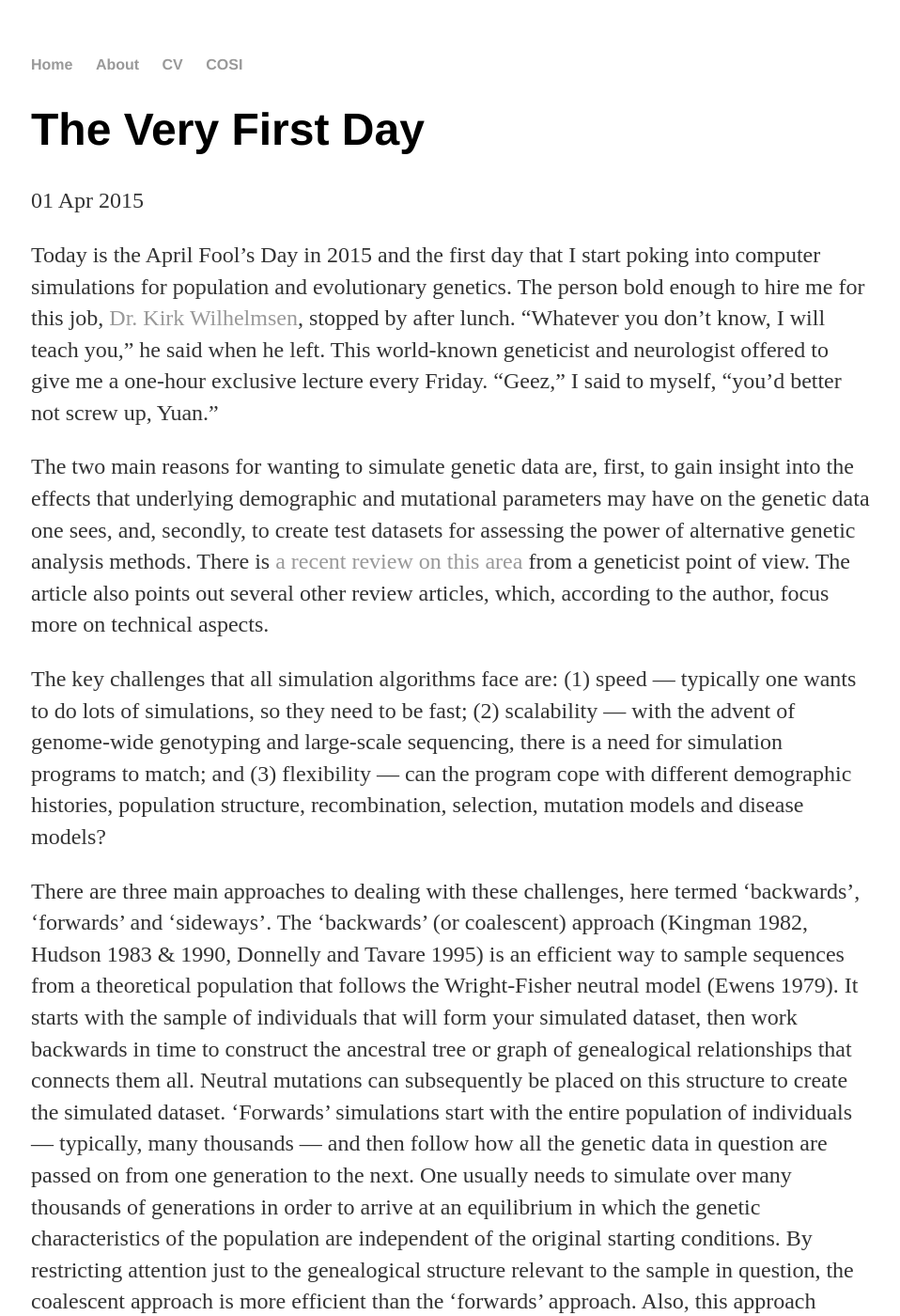
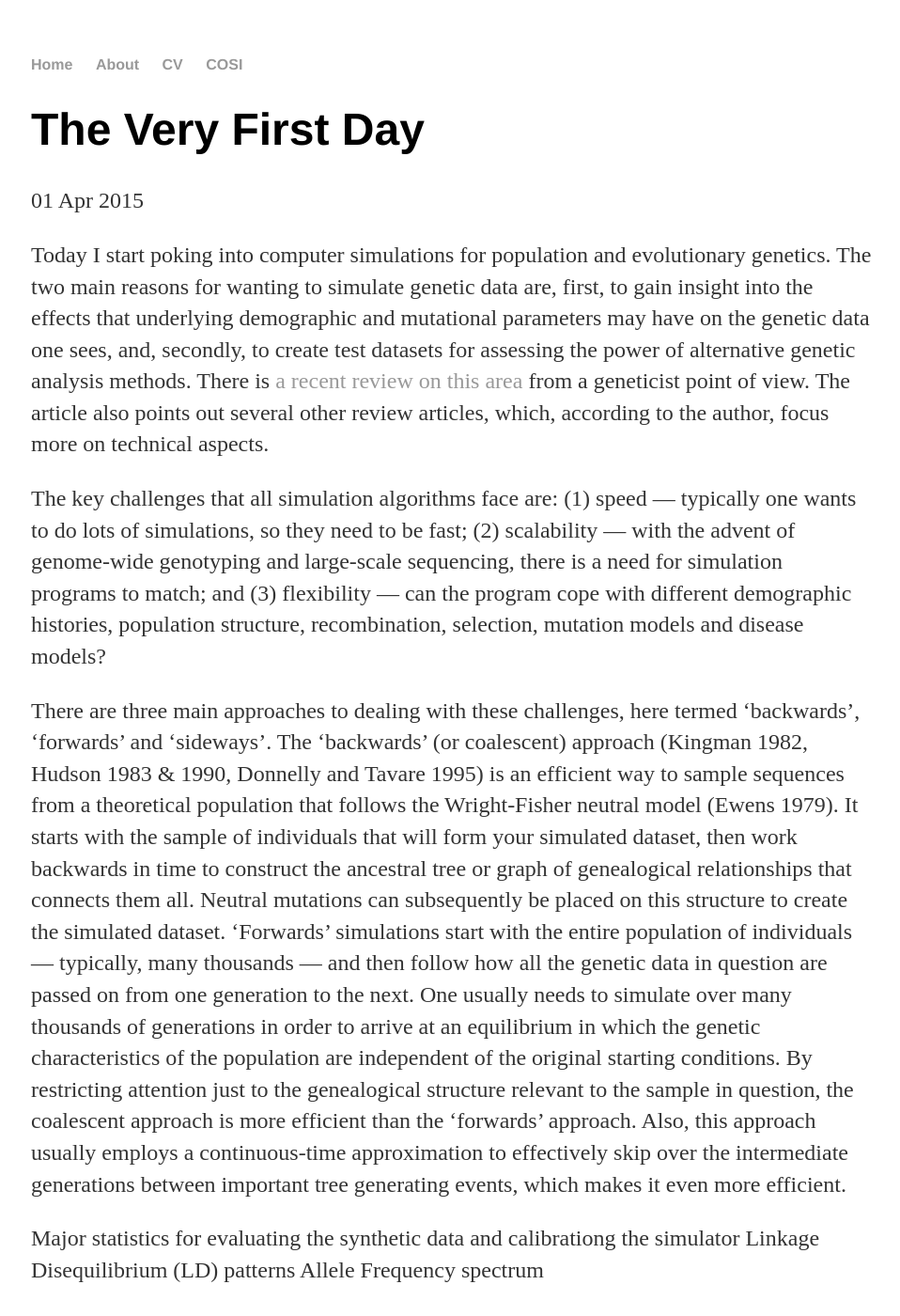
Before and after one commit to lybird300/lybird300.github.io, a Jekyll site: the page built from _posts/2015-04-01-poking-started.md, in a window 1280 px wide and 1400 px high. Shown: the whole window at 94% size, without its empty margins (159-1117 px from the left). Built offline with Jekyll 4.4.1, drawn with Linux system fonts in a browser that asks for light colours; some of the changed text lies outside the part shown.

Commit message:
Update 2015-04-01-poking-started.md

```diff
--- a/_posts/2015-04-01-poking-started.md
+++ b/_posts/2015-04-01-poking-started.md
@@ -4,15 +4,11 @@ title: "The Very First Day"
 date: 2015-04-01
 ---
 
-Today is the April Fool's Day in 2015 and the first day that I start poking into computer simulations for population and evolutionary genetics. The person bold enough to hire me for this job, <a href="http://www.med.unc.edu/genetics/faculty/wilhelmsen">Dr. Kirk Wilhelmsen</a>, stopped by after lunch. "Whatever you don't know, I will teach you," he said when he left. This world-known geneticist and neurologist offered to give me a one-hour exclusive lecture every Friday. "Geez," I said to myself, "you'd better not screw up, Yuan."
-
-The two main reasons for wanting to simulate genetic data are, first, to gain insight into the effects that underlying demographic and mutational parameters may have on the genetic data one sees, and, secondly, to create test datasets for assessing the power of alternative genetic analysis methods. There is <a href="http://www.nature.com/nrg/journal/v13/n2/full/nrg3130.html">a recent review on this area</a> from a geneticist point of view. The article also points out several other review articles, which, according to the author, focus more on technical aspects.
+Today I start poking into computer simulations for population and evolutionary genetics. The two main reasons for wanting to simulate genetic data are, first, to gain insight into the effects that underlying demographic and mutational parameters may have on the genetic data one sees, and, secondly, to create test datasets for assessing the power of alternative genetic analysis methods. There is <a href="http://www.nature.com/nrg/journal/v13/n2/full/nrg3130.html">a recent review on this area</a> from a geneticist point of view. The article also points out several other review articles, which, according to the author, focus more on technical aspects.
 
 The key challenges that all simulation algorithms face are: (1) speed — typically one wants to do lots of simulations, so they need to be fast; (2) scalability — with the advent of genome-wide genotyping and large-scale sequencing, there is a need for simulation programs to match; and (3) flexibility — can the program cope with different demographic histories, population structure, recombination, selection, mutation models and disease models?
 
 There are three main approaches to dealing with these challenges, here termed ‘backwards’, ‘forwards’ and ‘sideways’. The ‘backwards’ (or coalescent) approach (Kingman 1982, Hudson 1983 & 1990, Donnelly and Tavare 1995) is an efficient way to sample sequences from a theoretical population that follows the Wright-Fisher neutral model (Ewens 1979). It starts with the sample of individuals that will form your simulated dataset, then work backwards in time to construct the ancestral tree or graph of genealogical relationships that connects them all. Neutral mutations can subsequently be placed on this structure to create the simulated dataset. ‘Forwards’ simulations start with the entire population of individuals — typically, many thousands — and then follow how all the genetic data in question are passed on from one generation to the next. One usually needs to simulate over many thousands of generations in order to arrive at an equilibrium in which the genetic characteristics of the population are independent of the original starting conditions. By restricting attention just to the genealogical structure relevant to the sample in question, the coalescent approach is more efficient than the ‘forwards’ approach. Also, this approach usually employs a continuous-time approximation to effectively skip over the intermediate generations between important tree generating events, which makes it even more efficient.
-
-<a href="http://www.cs.berkeley.edu/~jordan/sail/readings/nordborg.pdf">A computer scientist's review on population genetics models based on the coalescent theory</a>
 
 Major statistics for evaluating the synthetic data and calibrationg the simulator
 Linkage Disequilibrium (LD) patterns
```
